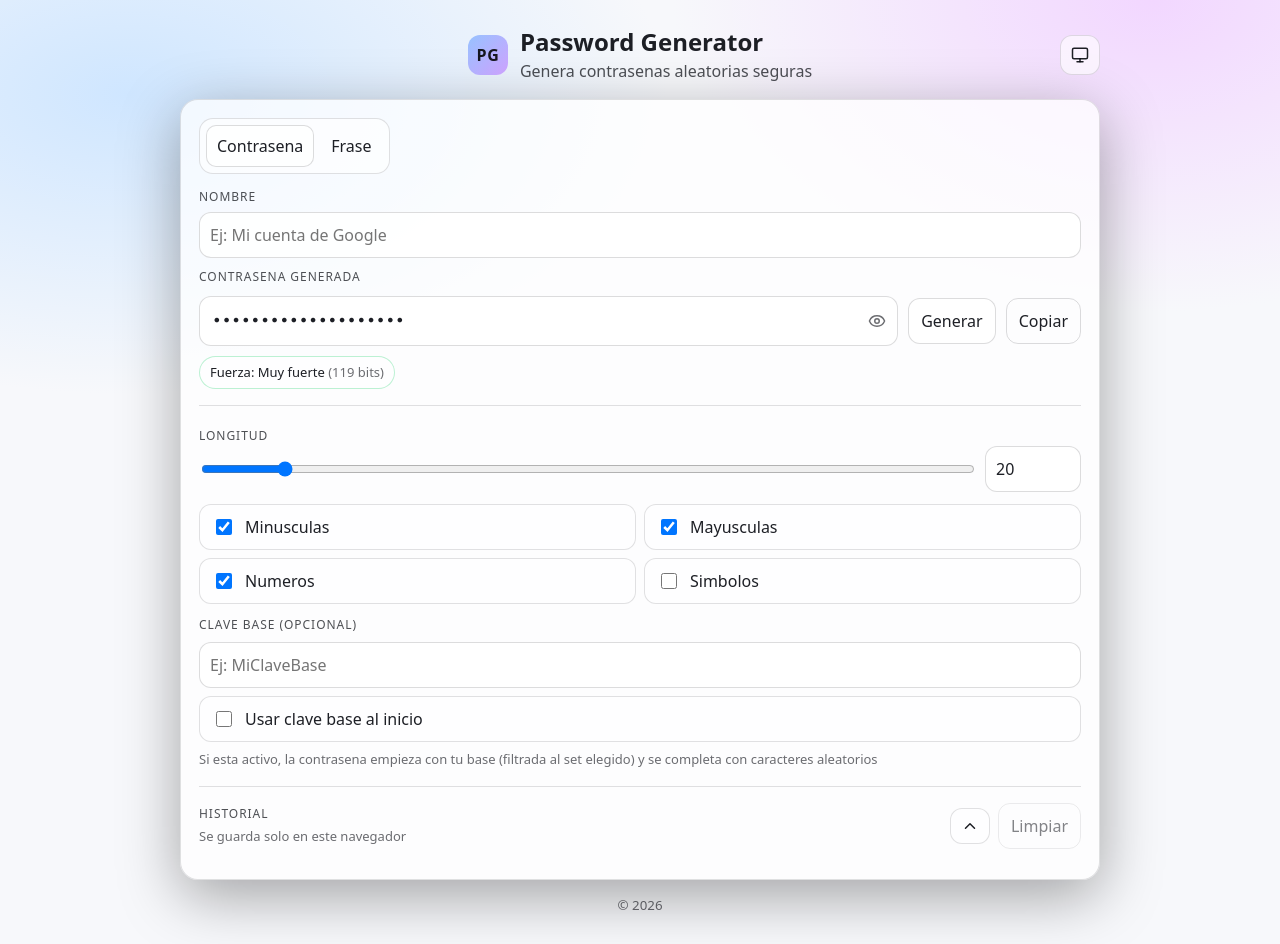
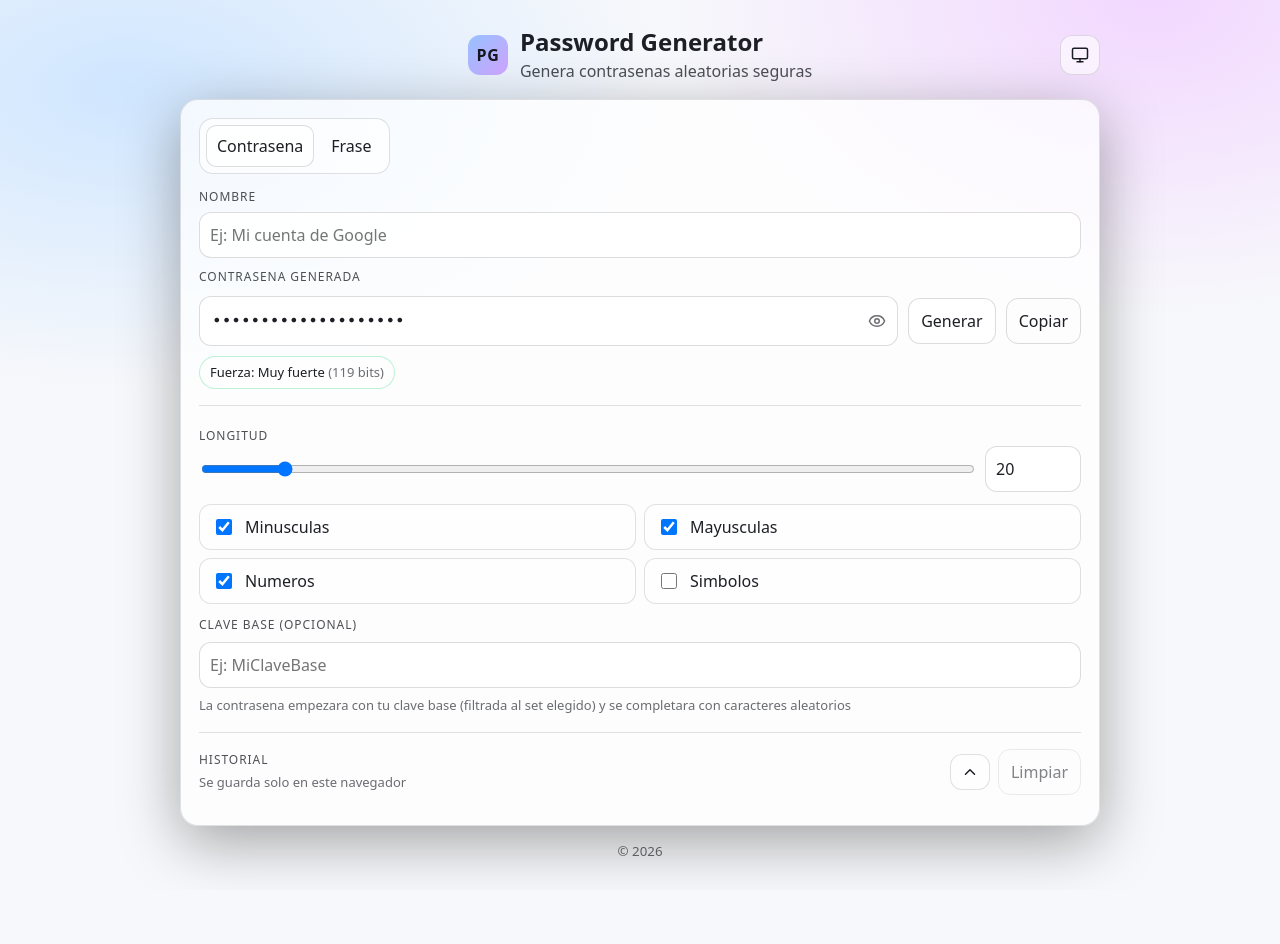
Before and after one commit to TOB1EH/Password-Generator, a Vue app: page / in a window 1280 px wide. After the commit the page ends 890 px from the top, so only its background shows below. Built offline with nearby package versions, Linux system fonts and the light colour scheme.

Commit message:
fix: aplicar clave base sin checkbox

```diff
--- a/src/App.vue
+++ b/src/App.vue
@@ -28,7 +28,6 @@ const numbers = ref(true)
 const symbols = ref(false)
 
 const base = ref('')
-const preferBase = ref(false)
 
 const wordsCount = ref(4)
 const passphraseCapitalize = ref(false)
@@ -100,8 +99,6 @@ function sanitizeBase(input) {
 }
 
 function applyBaseStrategy({ outLength, charsetValue }) {
-  if (!preferBase.value) return null
-
   const b = sanitizeBase(base.value)
   if (!b) return null
 
@@ -284,7 +281,7 @@ async function copyToClipboard() {
 }
 
 watch(
-  [mode, length, lower, upper, numbers, symbols, base, preferBase, wordsCount, passphraseCapitalize, passphraseLang],
+  [mode, length, lower, upper, numbers, symbols, base, wordsCount, passphraseCapitalize, passphraseLang],
   () => {
   regenerate()
   }
@@ -507,13 +504,9 @@ onMounted(() => {
             autocomplete="off"
             spellcheck="false"
           />
-          <label class="switch">
-            <input type="checkbox" v-model="preferBase" />
-            <span>Usar clave base al inicio</span>
-          </label>
           <p class="help">
-            Si esta activo, la contrasena empieza con tu base (filtrada al set elegido)
-            y se completa con caracteres aleatorios
+            La contrasena empezara con tu clave base (filtrada al set elegido)
+            y se completara con caracteres aleatorios
           </p>
         </div>
 
```
